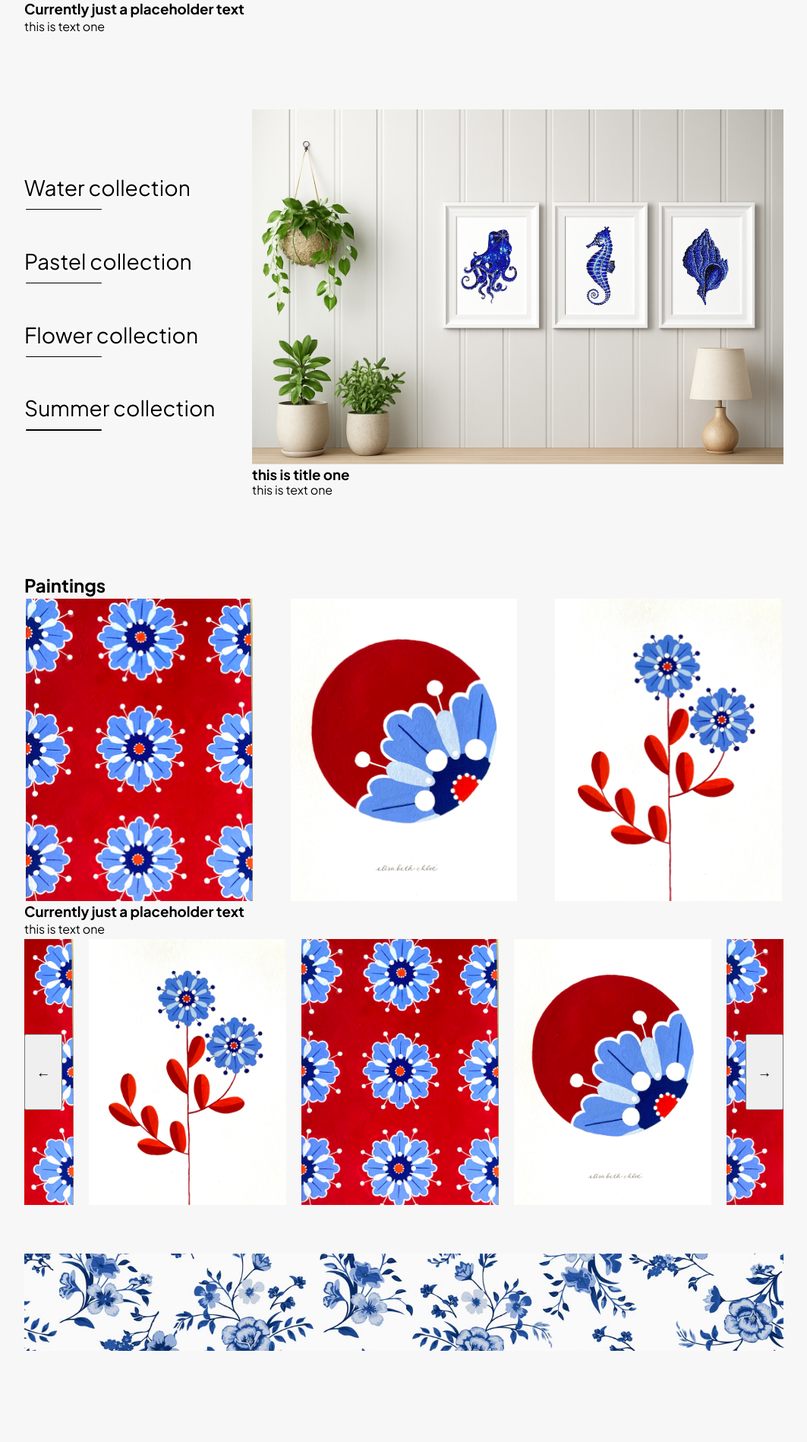
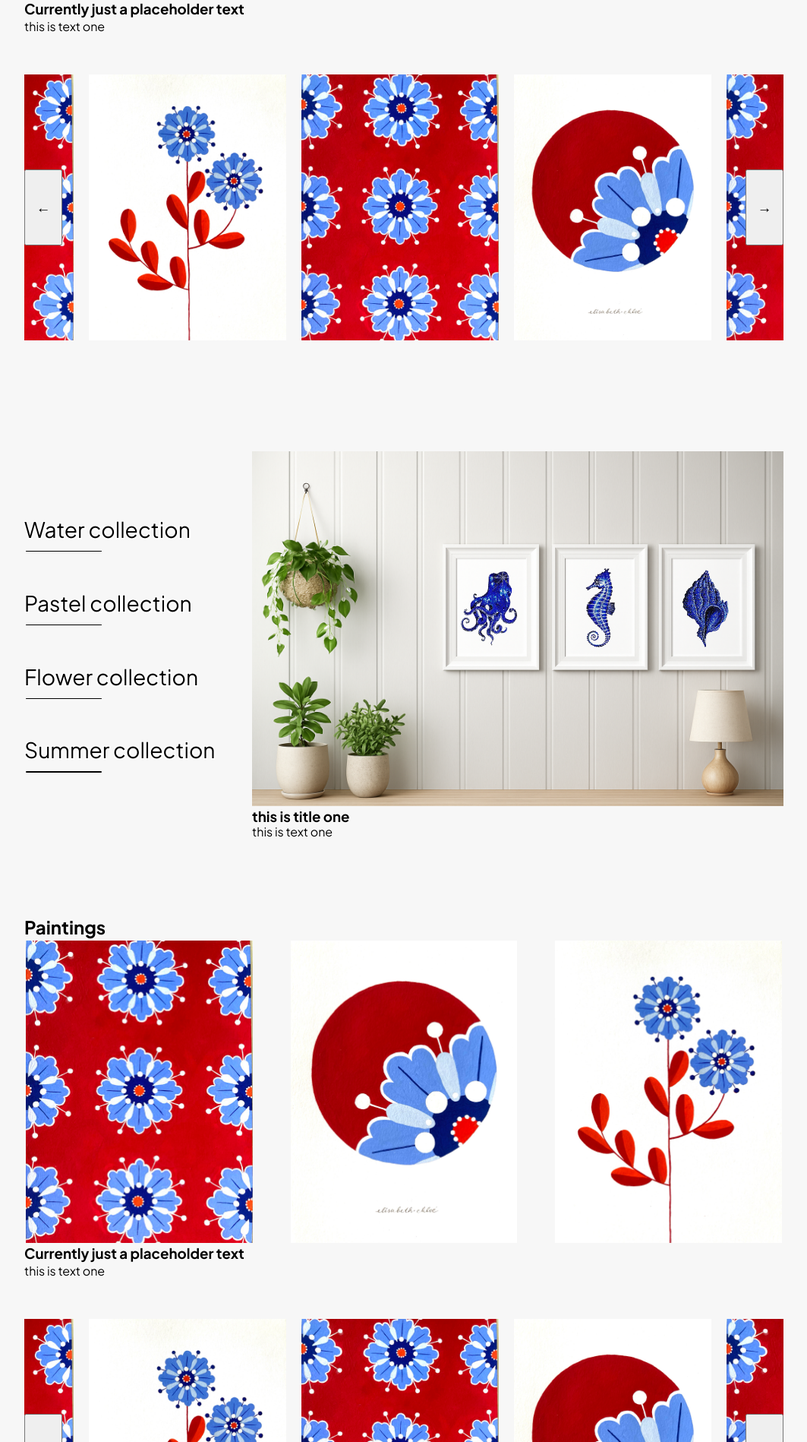
Before and after one commit to wellwe11/elliesWebsite, a React (Vite) app: page / in a window 1280 px wide. Shown: the part 1902-3800 px from the top of the page at 76% size, without its empty margins (108-1171 px from the left). Before the commit the page ends 3744 px from the top, so only its background shows below. Built offline with nearby package versions, Linux system fonts and the light colour scheme; a web font is replaced by a local one.

Commit message:
added the arrays to each section as to where they should be. Also documented

```diff
--- a/src/UI/UIComponents/BODY/mainPage/paintings/paintings.jsx
+++ b/src/UI/UIComponents/BODY/mainPage/paintings/paintings.jsx
@@ -6,6 +6,7 @@ import TextThatCorrespondsToActiveImage from "@components/scrollText/scrollText"
 import handleNavigateSmooth from "@functions/handleNavigateSmooth";
 import transitionInAnimation from "@functions/transitionAnimation";
 import WheelOfManyImages from "@components/wheelOfManyImages/wheelOfManyImages";
+import SectionSeperationImage from "@components/sectionSeperationImage/sectionSeperationImage";
 
 const Title = ({ title = "Paintings" }) => {
   const titleWrapper = (
@@ -85,7 +86,16 @@ const Paintings = ({ images, texts }) => {
       <Title />
       <ImagesContainer images={images} setActiveImage={setActiveImage} />
       <ImagesTexts texts={texts} activeImage={activeImage} />
+
+      <div className={classes.sectionSeperationImage}>
+        <SectionSeperationImage />
+      </div>
+
       <WheelOfManyImages />
+
+      <div className={classes.sectionSeperationImage}>
+        <SectionSeperationImage />
+      </div>
     </div>
   );
 };
--- a/src/UI/UIComponents/BODY/mainPage/paintings/paintings.module.scss
+++ b/src/UI/UIComponents/BODY/mainPage/paintings/paintings.module.scss
@@ -1,6 +1,10 @@
 .paintings {
   width: 100%;
   height: 100%;
+
+  .sectionSeperationImage {
+    height: 50px;
+  }
 }
 
 .titleContainer {
--- a/src/UI/UIComponents/BODY/mainPage/prints/prints.jsx
+++ b/src/UI/UIComponents/BODY/mainPage/prints/prints.jsx
@@ -5,6 +5,8 @@ import ControlledImage from "@components/controlledImage/controlledImage";
 import TextThatCorrespondsToActiveImage from "@components/scrollText/scrollText";
 import handleNavigateSmooth from "@functions/handleNavigateSmooth";
 import transitionInAnimation from "@functions/transitionAnimation";
+import WheelOfManyImages from "@components/wheelOfManyImages/wheelOfManyImages";
+import SectionSeperationImage from "@components/sectionSeperationImage/sectionSeperationImage";
 
 const Title = ({ title = "Prints" }) => {
   const titleWrapper = (
@@ -83,6 +85,15 @@ const Prints = ({ images, texts }) => {
       <Title />
       <ImagesContainer images={images} setActiveImage={setActiveImage} />
       <ImagesTexts texts={texts} activeImage={activeImage} />
+      <div className={classes.sectionSeperationImage}>
+        <SectionSeperationImage />
+      </div>
+
+      <WheelOfManyImages />
+
+      <div className={classes.sectionSeperationImage}>
+        <SectionSeperationImage />
+      </div>
     </div>
   );
 };
--- a/src/UI/UIComponents/BODY/mainPage/prints/prints.module.scss
+++ b/src/UI/UIComponents/BODY/mainPage/prints/prints.module.scss
@@ -1,6 +1,10 @@
 .prints {
   width: 100%;
   height: 100%;
+
+  .sectionSeperationImage {
+    height: 50px;
+  }
 }
 
 .titleContainer {
--- a/src/abstract/components/wheelOfManyImages/wheelOfManyImages.jsx
+++ b/src/abstract/components/wheelOfManyImages/wheelOfManyImages.jsx
@@ -1,10 +1,11 @@
-import { useEffect, useRef, useState } from "react";
+import { useEffect, useState } from "react";
 import classes from "./wheelOfManyImages.module.scss";
 
 import exampleImage from "@assets/exampleImages/imageExampleThree.jpg";
 import exampleImageTwo from "@assets/exampleImages/imageExampleTwo.jpg";
 import exampleImageThree from "@assets/exampleImages/imageExampleOne.jpg";
 
+// placeholder images for now
 const images = [
   exampleImage,
   exampleImageTwo,
@@ -32,16 +33,19 @@ const images = [
 const NavigationButtons = ({ setMarginLeft, setPrevMarginLeft }) => {
   const [canNavigate, setCanNavigate] = useState(true);
 
-  // const imagesLength = images.length;
+  // Moves images right
   const handleRightClick = () => {
+    // forces delay between navigation
     if (canNavigate) {
       setCanNavigate(false);
 
       setMarginLeft((prev) => {
         setPrevMarginLeft(prev);
         if (prev - 1 > -10) {
+          // if prev is within boundaries
           return prev - 1;
         } else {
+          // returns array to start after a transition delay - adds illusion that carousel is infinite
           setTimeout(() => {
             setMarginLeft(0);
           }, 500);
@@ -51,15 +55,19 @@ const NavigationButtons = ({ setMarginLeft, setPrevMarginLeft }) => {
     }
   };
 
+  // Moves images left
   const handleLeftClick = () => {
+    // forces delay between navigation
     if (canNavigate) {
       setCanNavigate(false);
 
       setMarginLeft((prev) => {
         setPrevMarginLeft(prev);
         if (prev + 1 < 10) {
+          // if prev is within boundaries
           return prev + 1;
         } else {
+          // returns array to start after a transition delay - adds illusion that carousel is infinite
           setTimeout(() => {
             setMarginLeft(0);
           }, 500);
@@ -69,6 +77,9 @@ const NavigationButtons = ({ setMarginLeft, setPrevMarginLeft }) => {
     }
   };
 
+  // acts as a delay to allow for a transition to be fully applied
+  // this works as a 'safeguard' preventing spam-scrolling, so that
+  // the images appears as infinite
   useEffect(() => {
     const timer = setTimeout(() => {
       setCanNavigate(true);
@@ -77,6 +88,7 @@ const NavigationButtons = ({ setMarginLeft, setPrevMarginLeft }) => {
     return () => clearTimeout(timer);
   }, [canNavigate]);
 
+  // navigate left
   const leftClickButton = (
     <div className={`${classes.navigationButtonWrapper} ${classes.right}`}>
       <button className={classes.navigationButton} onClick={handleLeftClick}>
@@ -85,6 +97,7 @@ const NavigationButtons = ({ setMarginLeft, setPrevMarginLeft }) => {
     </div>
   );
 
+  // navigate right
   const rightClickButton = (
     <div className={`${classes.navigationButtonWrapper} ${classes.left}`}>
       <button className={classes.navigationButton} onClick={handleRightClick}>
@@ -102,9 +115,16 @@ const NavigationButtons = ({ setMarginLeft, setPrevMarginLeft }) => {
 };
 
 const Images = ({}) => {
+  // clicking left or right decreases or increases marginLeft by 1. This is then translate to marginLeft * 10 %. So 2 = 20%.
   const [marginLeft, setMarginLeft] = useState(0);
+
+  // Save previous marginLeft.
+  // Transition does not apply if marginLeft is 0. Once we reach the end of the mapped array of images, marginLeft resets to 0.
+  // But when you navigate between marginLeft: -1 and 1, transition is also lost. Because of this,
+  // we add a safeguard to enforce that transition can only be lost if previous number was 9 or -9.
   const [prevMarginLeft, setPrevMarginLeft] = useState(0);
 
+  // transition applied/removed & translateX control.
   const marginLeftStyle = {
     transform: `translateX(${marginLeft}0%)`,
     transition: `${
@@ -114,45 +134,31 @@ const Images = ({}) => {
     }`,
   };
 
-  console.log(marginLeft, prevMarginLeft);
+  // array containing images. They are applied 3 times in the return-statement to visually look like you can scroll forever
+  const mappedImages = (
+    <div
+      className={`${classes.imagesWrapper}`}
+      style={{ ...marginLeftStyle, borderLeft: "10px solid black" }}
+    >
+      {images.map((image, index) => (
+        <div key={index} className={classes.imageWrapper}>
+          <img className={classes.image} src={image} alt="" />
+        </div>
+      ))}
+    </div>
+  );
+
   return (
     <div className={classes.imagesContainer}>
       <NavigationButtons
         setMarginLeft={setMarginLeft}
         setPrevMarginLeft={setPrevMarginLeft}
       />
-      <div
-        className={`${classes.imagesWrapper}`}
-        style={{ ...marginLeftStyle, borderLeft: "10px solid black" }}
-      >
-        {images.map((image, index) => (
-          <div key={index} className={classes.imageWrapper}>
-            <img className={classes.image} src={image} alt="" />
-          </div>
-        ))}
-      </div>
+      {mappedImages}
 
       {/* Extended set of images to allow 'infinite' scrolling. Is placed after the current set of scroll-images */}
-      <div
-        className={`${classes.imagesWrapper}`}
-        style={{ ...marginLeftStyle, borderLeft: "10px solid black" }}
-      >
-        {images.map((image, index) => (
-          <div key={index} className={classes.imageWrapper}>
-            <img className={classes.image} src={image} alt="" />
-          </div>
-        ))}
-      </div>
-      <div
-        className={`${classes.imagesWrapper}`}
-        style={{ ...marginLeftStyle, borderLeft: "10px solid black" }}
-      >
-        {images.map((image, index) => (
-          <div key={index} className={classes.imageWrapper}>
-            <img className={classes.image} src={image} alt="" />
-          </div>
-        ))}
-      </div>
+      {mappedImages}
+      {mappedImages}
     </div>
   );
 };
--- a/src/abstract/components/wheelOfManyImages/wheelOfManyImages.module.scss
+++ b/src/abstract/components/wheelOfManyImages/wheelOfManyImages.module.scss
@@ -1,8 +1,10 @@
+// WheelOfManyImages
 .WheelOfManyImages {
   height: 100%;
   width: 100%;
 }
 
+// Images
 .imagesContainer {
   display: flex;
   justify-content: center;
@@ -13,6 +15,7 @@
 
   position: relative;
 
+  // mappedImages
   .imagesWrapper {
     display: flex;
 
@@ -32,6 +35,7 @@
   }
 }
 
+// NavigationButtons
 .navigationButtonsContainer {
   z-index: 10;
   display: flex;
```
